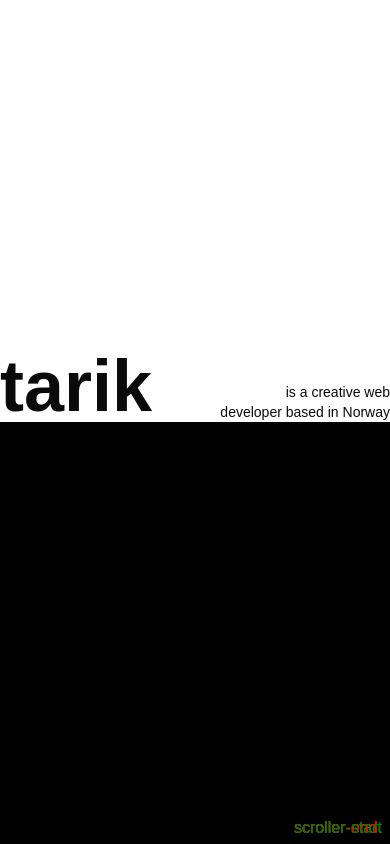
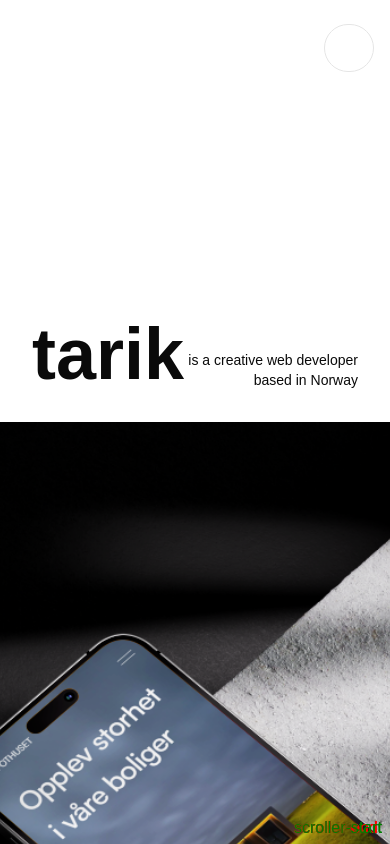
Before and after one commit to tariknh/portfolio2024, a Next.js app: page / in a window 390 px wide. Shown: the top 844 px of the page. Built offline with nearby package versions, Linux system fonts and the light colour scheme; a web font is replaced by a local one.

Commit message:
update navbar and responsiveness

```diff
--- a/app/components/Herov2.tsx
+++ b/app/components/Herov2.tsx
@@ -1,15 +1,58 @@
+import gsap from "gsap";
+import Image from "next/image";
+import SplitType from "split-type";
+import { useMounted } from "../hooks/useMounted";
 const Herov2 = () => {
+  const mounted = useMounted();
+  if (mounted) {
+    const heroTitle = new SplitType("#heroTitle");
+    const heroSubTitle = new SplitType("#heroSubTitle", {
+      types: "words,lines",
+      wordClass: "heroSubWord",
+      lineClass: "heroSubLine",
+    });
+    const tl = gsap
+      .timeline()
+      .to(".char", {
+        y: 0,
+        stagger: 0.05,
+        delay: 0.4,
+        duration: 0.1,
+        ease: "power4.in",
+      })
+      .to(".heroSubWord", {
+        y: 0,
+        stagger: 0.1,
+        delay: 0.1,
+        duration: 0.03,
+        ease: "power4.in",
+      });
+  }
+
   return (
-    <div className="h-screen flex flex-col">
-      <div className="flex h-full items-end justify-between">
-        <h1 className="md:leading-[12rem] align-top font-bold text-7xl md:text-[15rem]">
+    <div className="flex flex-col">
+      <div className="h-[50vh] p-8 overflow-hidden flex items-end justify-between">
+        <h1
+          id="heroTitle"
+          className="md:leading-[12rem] align-top font-bold text-7xl md:text-[15rem]"
+        >
           tarik
         </h1>
-        <h2 className="align-top relative md:text-3xl text-sm text-right text-balance max-w-xl">
+        <h2
+          id="heroSubTitle"
+          className="overflow-hidden h-fit align-top relative md:text-3xl text-sm text-right text-balance max-w-xl"
+        >
           is a creative web developer based in Norway
         </h2>
       </div>
-      <div className="h-[100vh] bg-black w-full"></div>
+      <div className="h-screen relative">
+        <Image
+          alt="Hero image"
+          src={"/projects/lofothuset.png"}
+          fill
+          className="object-cover"
+        />
+      </div>
     </div>
   );
 };
--- a/app/components/UnderHero.tsx
+++ b/app/components/UnderHero.tsx
@@ -69,7 +69,7 @@ const Project = () => {
         {/* <Button className="w-40" size={"short"} variant={"outline"}>
           View case
         </Button> */}
-        <Hoverbutton />
+        <Hoverbutton>View case</Hoverbutton>
       </div>
       <div
         ref={right}
--- a/app/globals.css
+++ b/app/globals.css
@@ -108,3 +108,12 @@
     @apply bg-background text-foreground;
   }
 }
+
+.char {
+  transform: translateY(315px);
+  transition: transform 1s;
+}
+.heroSubWord {
+  transform: translateY(315px);
+  transition: transform 1s;
+}
--- /dev/null
+++ b/app/hooks/useMounted.tsx
@@ -0,0 +1,13 @@
+"use client";
+
+import { useEffect, useState } from "react";
+
+export function useMounted() {
+  const [mounted, setMounted] = useState(false);
+
+  useEffect(() => {
+    setMounted(true);
+  }, []);
+
+  return mounted;
+}
--- a/app/page.tsx
+++ b/app/page.tsx
@@ -1,9 +1,8 @@
 "use client";
 import { useScroll } from "framer-motion";
 import { useRef } from "react";
-import Hero from "./components/Hero";
+import Herov2 from "./components/Herov2";
 import UnderHero from "./components/UnderHero";
-import Herov2 from "./components/Herov2";
 
 export default function Home() {
   const container = useRef(null);
@@ -15,7 +14,7 @@ export default function Home() {
   });
   return (
     <main className="relative">
-      <Herov2/>
+      <Herov2 />
       <UnderHero scrollYProgress={scrollYProgress} />
     </main>
   );
--- a/components/ui/Hoverbutton.tsx
+++ b/components/ui/Hoverbutton.tsx
@@ -6,21 +6,23 @@ import { Button } from "./button";
 
 gsap.registerPlugin(useGSAP);
 
-export default function App() {
+import { ReactNode } from "react";
+
+export default function HoverButton({ children }: { children: ReactNode }) {
   const button: any = useRef(null);
-  const wrapRef = useRef<HTMLDivElement>(null);
+  const wrapRef = useRef<HTMLButtonElement>(null);
   const clipRef = useRef<HTMLDivElement>(null);
 
   const durationSetting = 0.4;
   const easeSetting = "power2.out";
 
-  const getPercentTop = (el: HTMLDivElement, e: MouseEvent) => {
+  const getPercentTop = (el: HTMLButtonElement, e: MouseEvent) => {
     const elTop = el.getBoundingClientRect().top;
     const mouseTop = e.clientY - elTop;
     return (mouseTop / el.offsetHeight) * 100;
   };
 
-  const getPercentLeft = (el: HTMLDivElement, e: MouseEvent) => {
+  const getPercentLeft = (el: HTMLButtonElement, e: MouseEvent) => {
     const elLeft = el.getBoundingClientRect().left;
     const mouseLeft = e.clientX - elLeft;
     return (mouseLeft / el.offsetWidth) * 100;
@@ -73,7 +75,7 @@ export default function App() {
   return (
     <Button
       data-btn="wrap"
-      className="w-40"
+      className="w-40 no-underline hover:no-underline border-white bg-blend-difference"
       size={"short"}
       variant={"outline"}
       ref={wrapRef}
@@ -96,10 +98,10 @@ export default function App() {
         }}
       >
         {/* Content inside the clip */}
-        <span className="text-background!important">View case</span>
+        <span className="text-background!important">{children}</span>
       </div>
       {/* Wrap button content */}
-      View case
+      {children}
     </Button>
   );
 }
--- a/components/ui/Navbar.tsx
+++ b/components/ui/Navbar.tsx
@@ -5,6 +5,7 @@ import { useEffect, useRef, useState } from "react";
 import { useGSAP } from "@gsap/react"; // <-- import the hook from our React package
 import gsap from "gsap"; // <-- import GSAP
 import Link from "next/link";
+import HoverButton from "./Hoverbutton";
 gsap.registerPlugin(useGSAP);
 
 const navItems = [
@@ -23,6 +24,9 @@ const Navbar = () => {
 
   const { contextSafe } = useGSAP(
     () => {
+      tl.current = gsap.timeline({
+        paused: true, // Ensure the timeline doesn't run immediately
+      });
       const start = "M 0 100 V 50 Q 50 0 100 50 V 100 z";
       const end = "M 0 100 V 0 Q 50 0 100 0 V 100 z";
 
@@ -86,24 +90,15 @@ const Navbar = () => {
   return (
     <nav
       ref={container}
-      className="h-24 flex z-50 justify-between fixed w-full text-white items-center p-4"
+      className={`h-24 flex bg-blend-difference z-50 justify-between fixed w-full text-white items-center p-4
+      `}
     >
-      <span className="z-50 md:text-2xl">tarik sørensen</span>
-      <div className="flex gap-1">
-        <Button
-          className={`z-50 ${
-            isToggled ? "text-black border-black" : "text-white border-white"
-          } `}
-          size={"long"}
-          variant={"outline"}
-        >
-          Get in touch
-        </Button>
+      <span className="z-50  md:text-2xl">tarik sørensen</span>
+      <div className="z-[1000000] flex gap-1 ">
+        <HoverButton>Get in touch</HoverButton>
         <Button
           ref={goodRef}
-          className={`z-50 ${
-            isToggled ? "text-black border-black" : "text-white border-white"
-          } `}
+          className={`z-[1000000]  `}
           onClick={() => {
             toggleTimeline();
             setToggle(!isToggled);
@@ -114,8 +109,11 @@ const Navbar = () => {
           =
         </Button>
       </div>
+
       {/* {<div className="absolute square hidden  w-full top-0 left-0 bg-purple-400 h-screen"></div>} */}
-      <div className="h-screen text-primary pathContainer hidden fixed left-0 w-full top-0 ">
+      <div
+        className={`h-screen text-primary pathContainer hidden fixed left-0 w-full top-0 `}
+      >
         <div className="navInner p-12 fixed  z-[90] hidden h-full md:text-6xl grid-cols-3 w-full justify-center items-center">
           <div className="h-full col-start-2 col-span-2 flex overflow-hidden place-content-end flex-col text-primary self-end md:text-6xl font-bold">
             <div className="h-[2rem] flex overflow-hidden">
--- a/package.json
+++ b/package.json
@@ -23,6 +23,7 @@
     "next": "^14.2.14",
     "react": "^18",
     "react-dom": "^18",
+    "split-type": "^0.3.4",
     "tailwind-merge": "^2.5.2",
     "tailwindcss-animate": "^1.0.7",
     "three": "^0.168.0"
```
Also changed, not shown: 1 other file (tests, documents, lock files or other folders).
